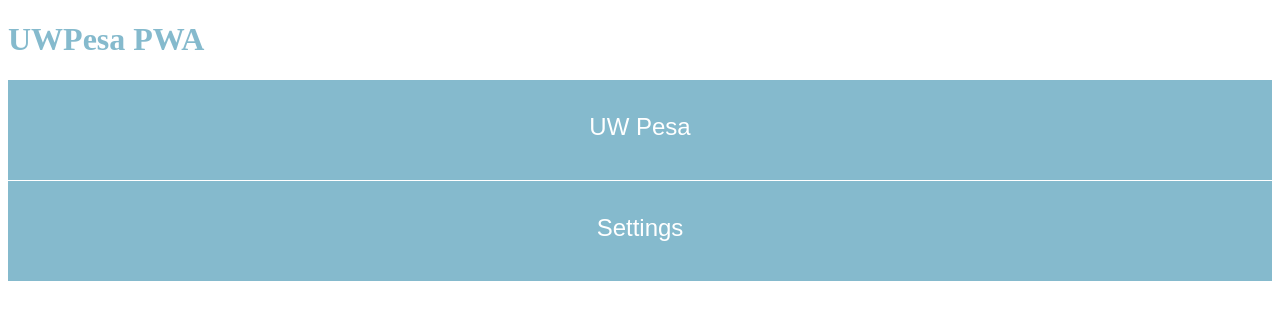
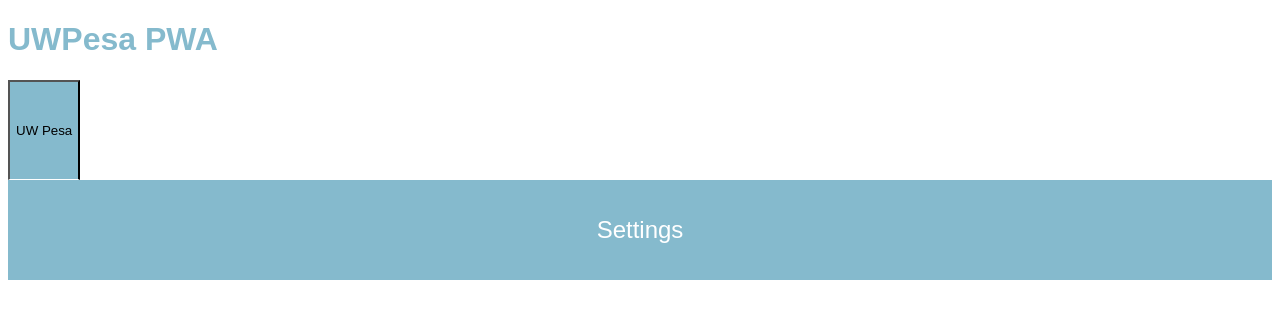
Before and after one commit to cedarleland98point6/UWPesa, a plain HTML site: page index.html in a window 1280 px wide. Drawn offline with Linux system fonts and the light colour scheme.

Commit message:
added css classes and buttons to mess up style

```diff
--- a/index.html
+++ b/index.html
@@ -19,7 +19,7 @@
 <body>
 
   <header class="header">
-    <h1 class="header__title">UWPesa PWA</h1>
+    <h1 class="header-title">UWPesa PWA</h1>
   </header>
 
   <!--<nav>
@@ -29,8 +29,8 @@
     </ul>
   </nav>-->
 
-  <div><p><a href="UWPesa.html">UW Pesa</a></p></div>
-  <div><p><a href="Settings.html">Settings</a></p></div>
+  <button type="button" class="button" onclick="location.href='UWPesa.html'">UW Pesa</button>
+  <div class="button"><a class="menu-item" href="Settings.html">Settings</a></div>
 
   <!--<div class="dialog-container">
     <div class="dialog">
--- a/style.css
+++ b/style.css
@@ -1,31 +1,23 @@
-.button {
-	height: 100px;
-	color: #85BACD;
-}
 .header {
 	color: white;
 }
-h1 {
+
+.header-title {
 	color: #85BACD;
-	font: sans-serif;
+	font-family: sans-serif;
 }
 
-p {
-	margin: 0;
-	padding: 0;
-	vertical-align: middle;
-	line-height: 100px;
-}
-
-div {
+.button {
 	height: 100px;
 	background-color: #85BACD;
 	border-bottom: 1px solid white;
 	text-align: center;
 }
 
-a {
+.menu-item {
 	font: 24px sans-serif;
 	color: white;
 	text-decoration: none;
+	line-height: 100px;
+	vertical-align: middle;
 }
```
